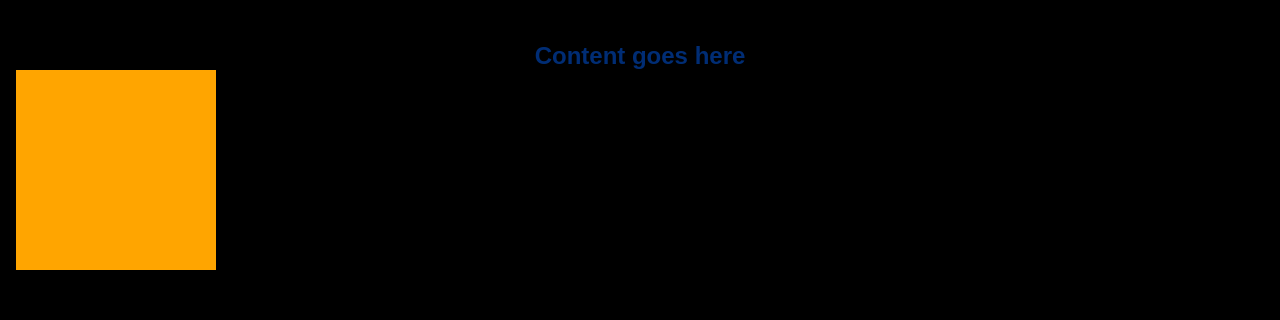
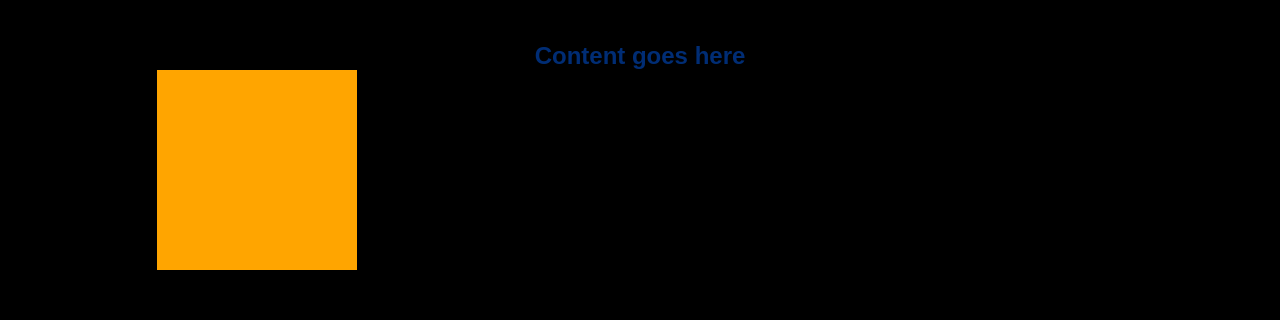
Before and after one commit to TeoFanta99/vite-comics, a Vue app: page / in a window 1280 px wide. Shown: the part 265-585 px from the top of the page. Built offline with nearby package versions, Linux system fonts and the light colour scheme.

Commit message:
add container html e css

```diff
--- a/src/components/ListProducts.vue
+++ b/src/components/ListProducts.vue
@@ -90,7 +90,10 @@ export default {
 <template>
     <section class="products">
         <h2> Content goes here </h2>
-        <AppCards />
+        <div class="container">
+            <AppCards />
+        </div>
+
     </section>
 </template>
 
@@ -104,4 +107,10 @@ export default {
         font-weight: 600;
     }
 }
+
+.container {
+    width: 80%;
+    display: flex;
+    flex-wrap: wrap;
+}
 </style>
```
